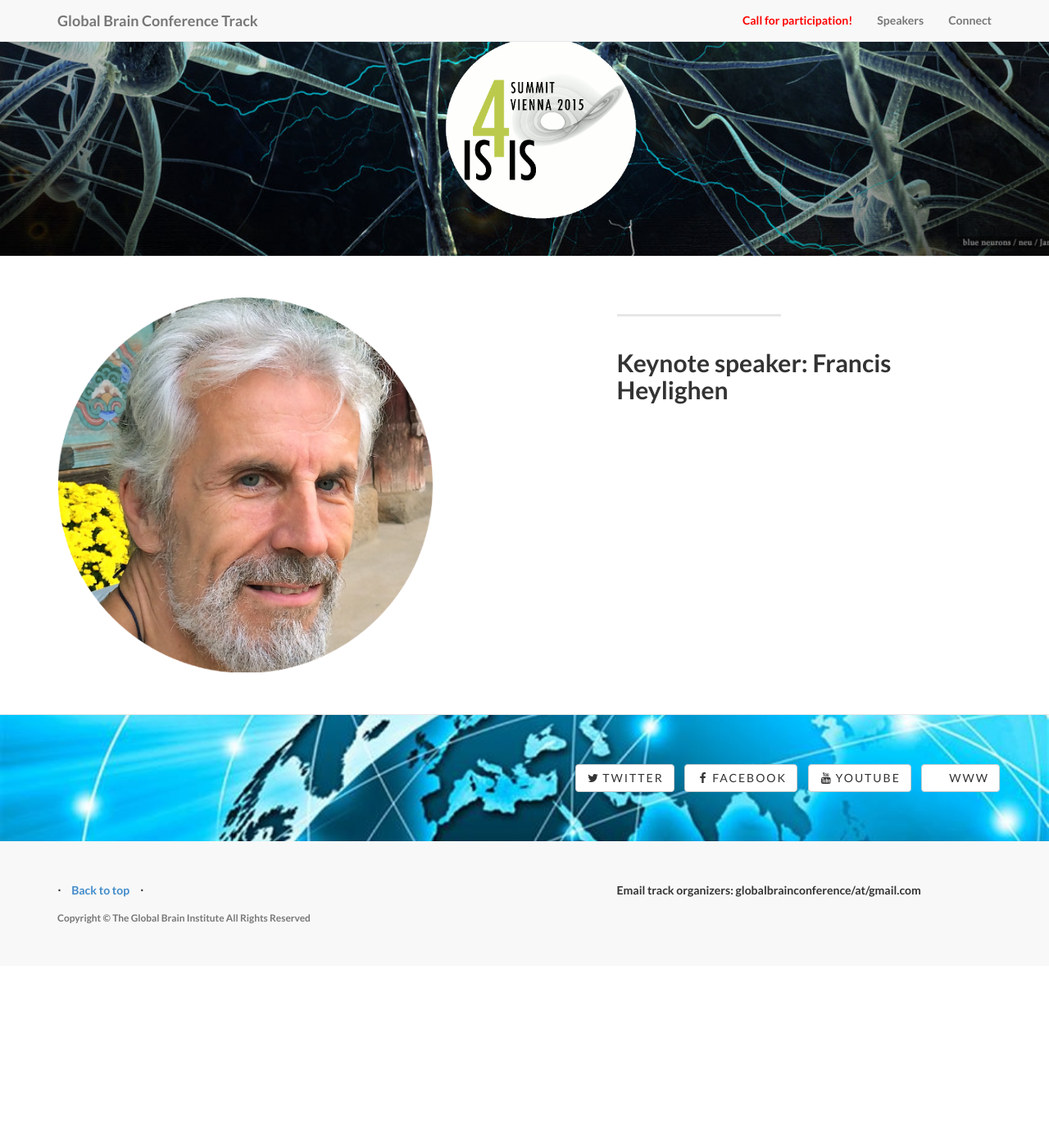
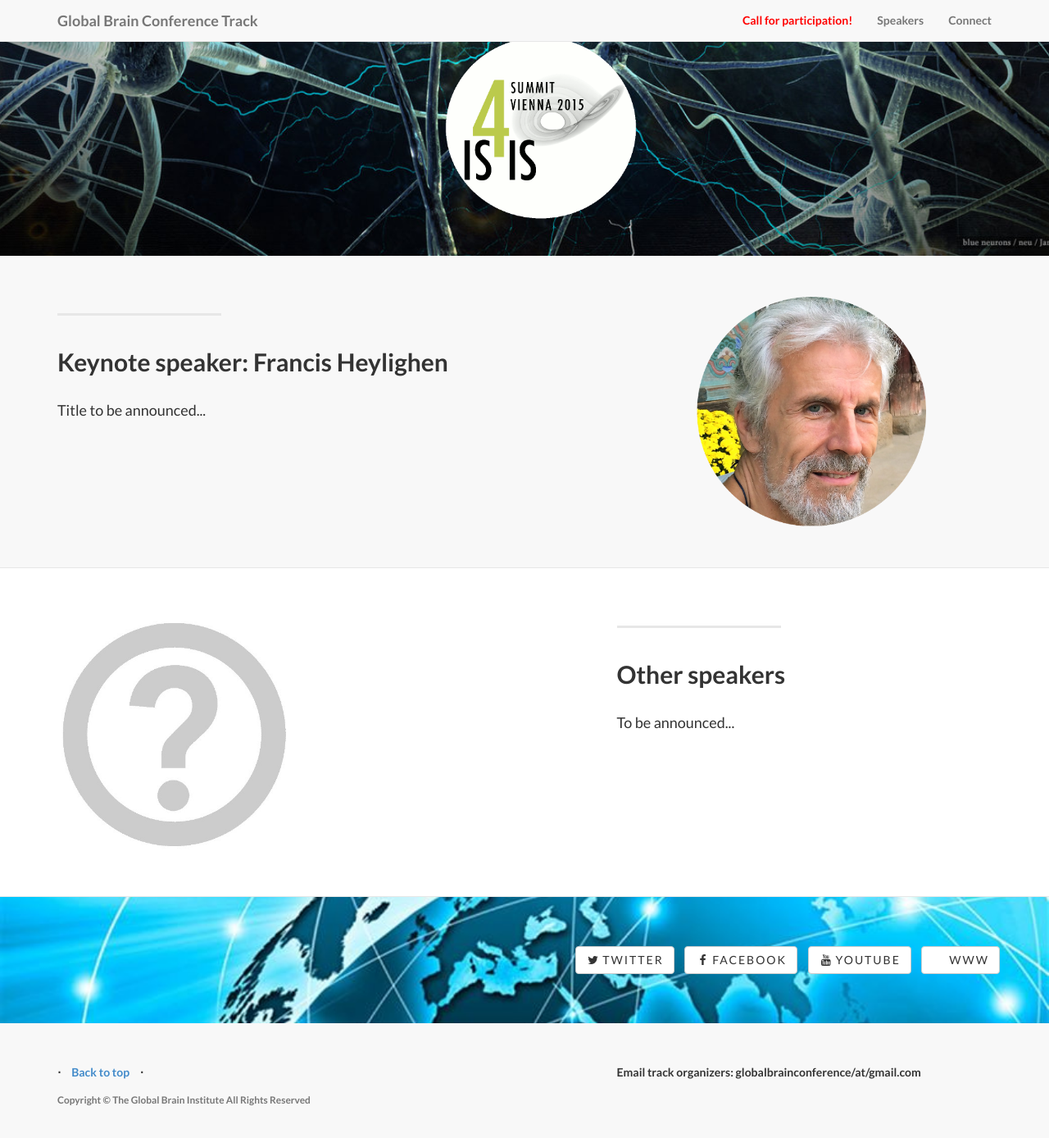
Before and after one commit to globalbraininstitute/vienna2015, a Jekyll site: the page built from index.html, in a window 1280 px wide and 1400 px high, scrolled down 476 px. Shown: the top 1388 px of the window at 82% size. Built offline with Jekyll 4.4.1, drawn with Linux system fonts in a browser that asks for light colours; before the commit the page ends 1654 px from its top, so only the background shows below that.

Commit message:
added other speakers page + corrected speakers pictures

```diff
--- a/_posts/2014-11-14-francis_heylighen.markdown
+++ b/_posts/2014-11-14-francis_heylighen.markdown
@@ -5,7 +5,7 @@
 img: ../people/francis_20141118.png
 link: speakers/francis
 category: Speakers
-description:
-
+description: |
+   <p class="lead">Title to be announced...</p>
 
 ---
--- a/css/landing-page.css
+++ b/css/landing-page.css
@@ -20,6 +20,10 @@
 h6 {
     font-family: "Lato","Helvetica Neue",Helvetica,Arial,sans-serif;
     font-weight: 700;
+}
+
+.img-responsive {
+    width: 280px;
 }
 
 .lead {
--- /dev/null
+++ b/speakers/other.markdown
@@ -0,0 +1,11 @@
+---
+title: Other speakers&#58; to be announced...
+layout: page
+speaker: true
+categories: [speaker]
+date: 2014-11-26
+comments: true
+
+---
+
+## Questions and comments
```
Also changed, not shown: _posts/2014-11-16-other_speakers.markdown (added, +12 -0 lines), img/people/QuestionMarkCircle.jpg (added), img/people/francis_20141118.png, 1 other file.
